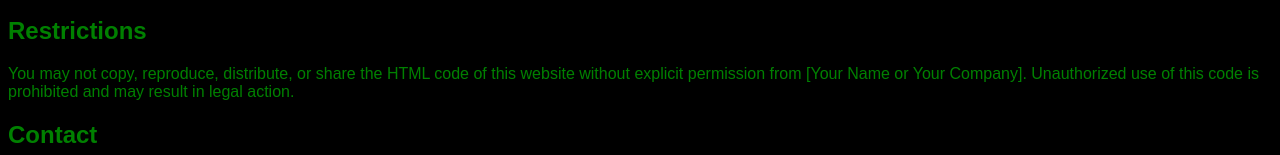
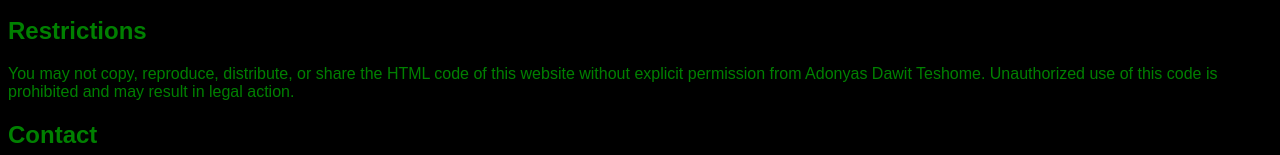
Before and after one commit to adonyasdaw/index.html, a plain HTML site: page index.html in a window 1280 px wide. Shown: the part 245-400 px from the top of the page. Drawn offline with Linux system fonts and the light colour scheme.

Commit message:
index.html

```diff
--- a/index.html
+++ b/index.html
@@ -28,7 +28,7 @@
     <p>The content, design, and HTML code of this website are the intellectual property of Adonyas Dawit Teshome. All rights are reserved.</p>
 
     <h2>Restrictions</h2>
-    <p>You may not copy, reproduce, distribute, or share the HTML code of this website without explicit permission from [Your Name or Your Company]. Unauthorized use of this code is prohibited and may result in legal action.</p>
+    <p>You may not copy, reproduce, distribute, or share the HTML code of this website without explicit permission from Adonyas Dawit Teshome. Unauthorized use of this code is prohibited and may result in legal action.</p>
 
     <h2>Contact</h2>
     <p>If you wish to obtain permission to use or share any part of this website, please contact me </p>
```
